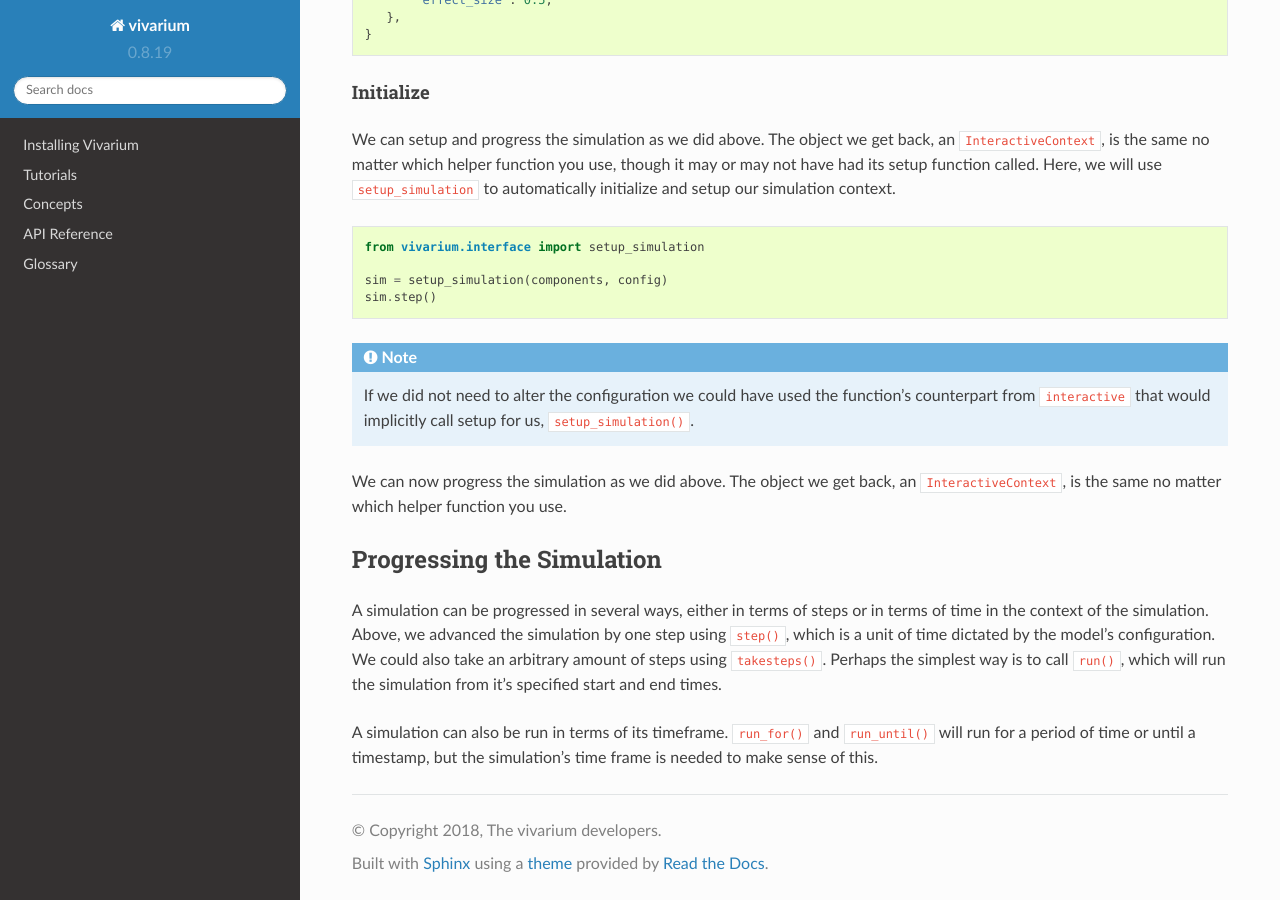
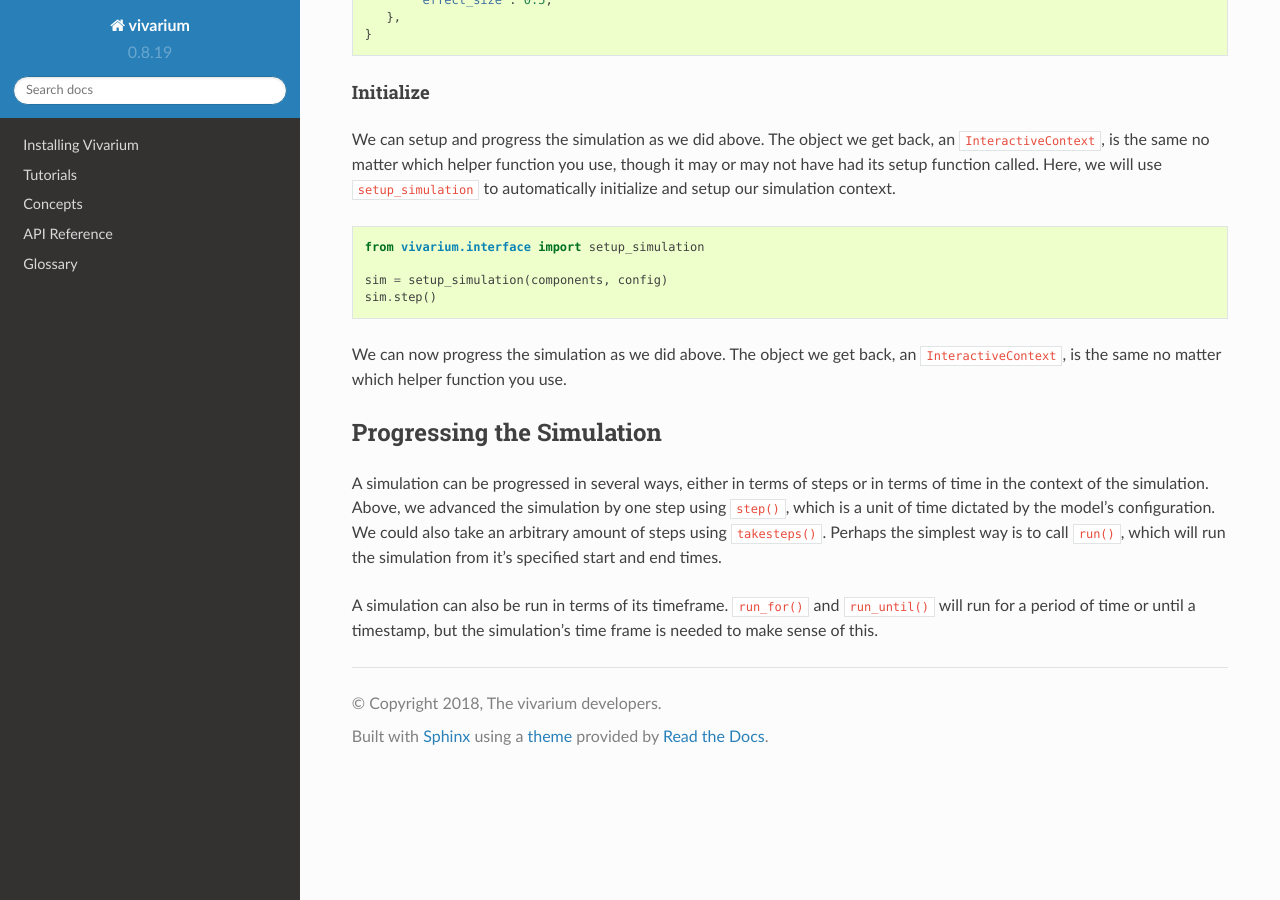
Before and after one commit to ihmeuw/vivarium, a Sphinx documentation site: the page built from docs/source/tutorials/interactive_simulation.rst, in a window 1280 px wide and 900 px high, scrolled down 4258 px. Built offline with Sphinx 7.4.7 and the Read the Docs theme 2.0.0, drawn with Linux system fonts in a browser that asks for light colours.

Commit message:
remove deprecated note

```diff
--- a/docs/source/tutorials/interactive_simulation.rst
+++ b/docs/source/tutorials/interactive_simulation.rst
@@ -184,10 +184,6 @@ no matter which helper function you use, though it may or may not have had its s
     sim = setup_simulation(components, config)
     sim.step()
 
-.. note::
-    If we did not need to alter the configuration we could have used the function's counterpart from ``interactive``
-    that would implicitly call setup for us, ``setup_simulation()``.
-
 We can now progress the simulation as we did above. The object we get back, an ``InteractiveContext``, is the same
 no matter which helper function you use.
 
```
